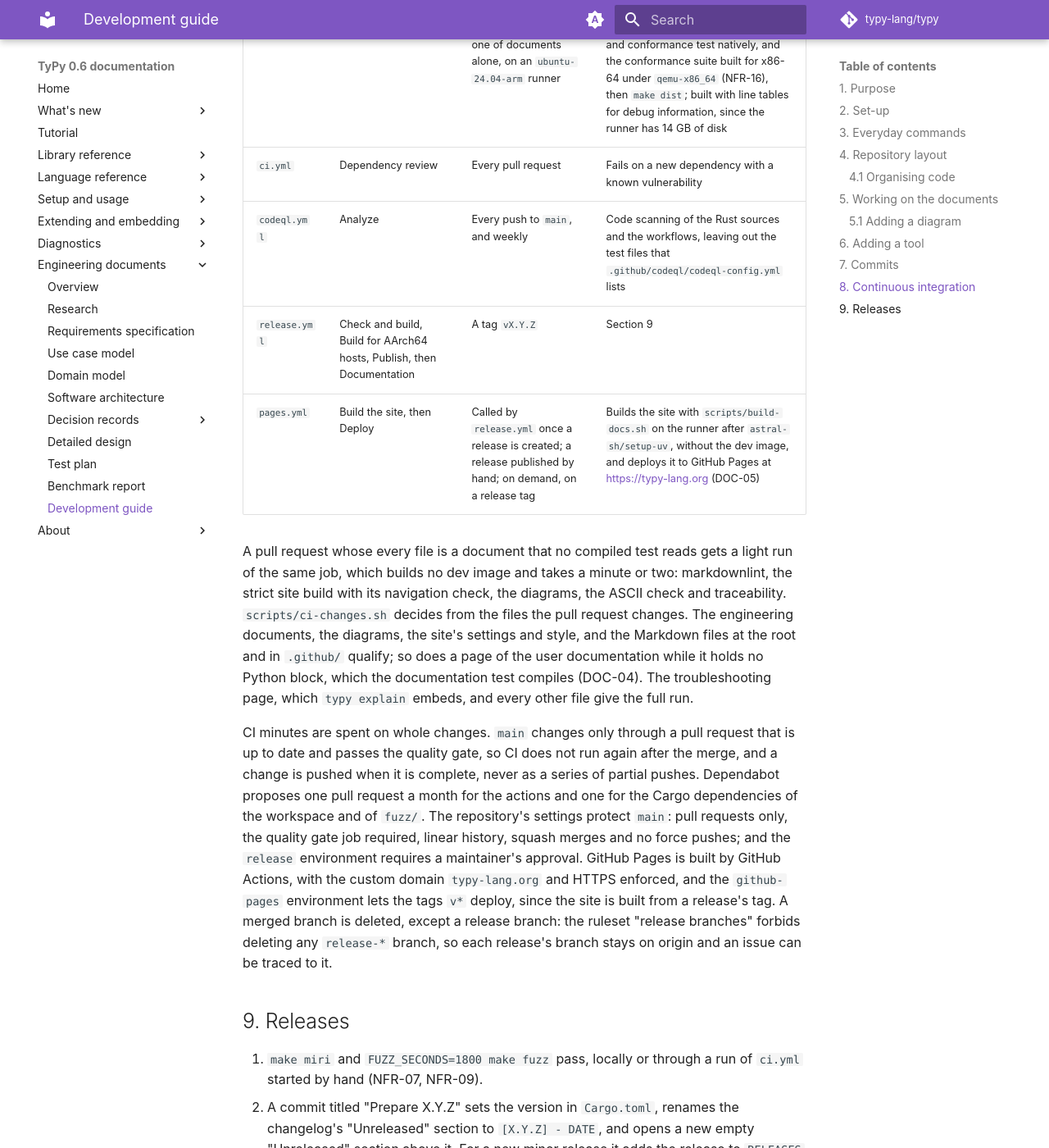
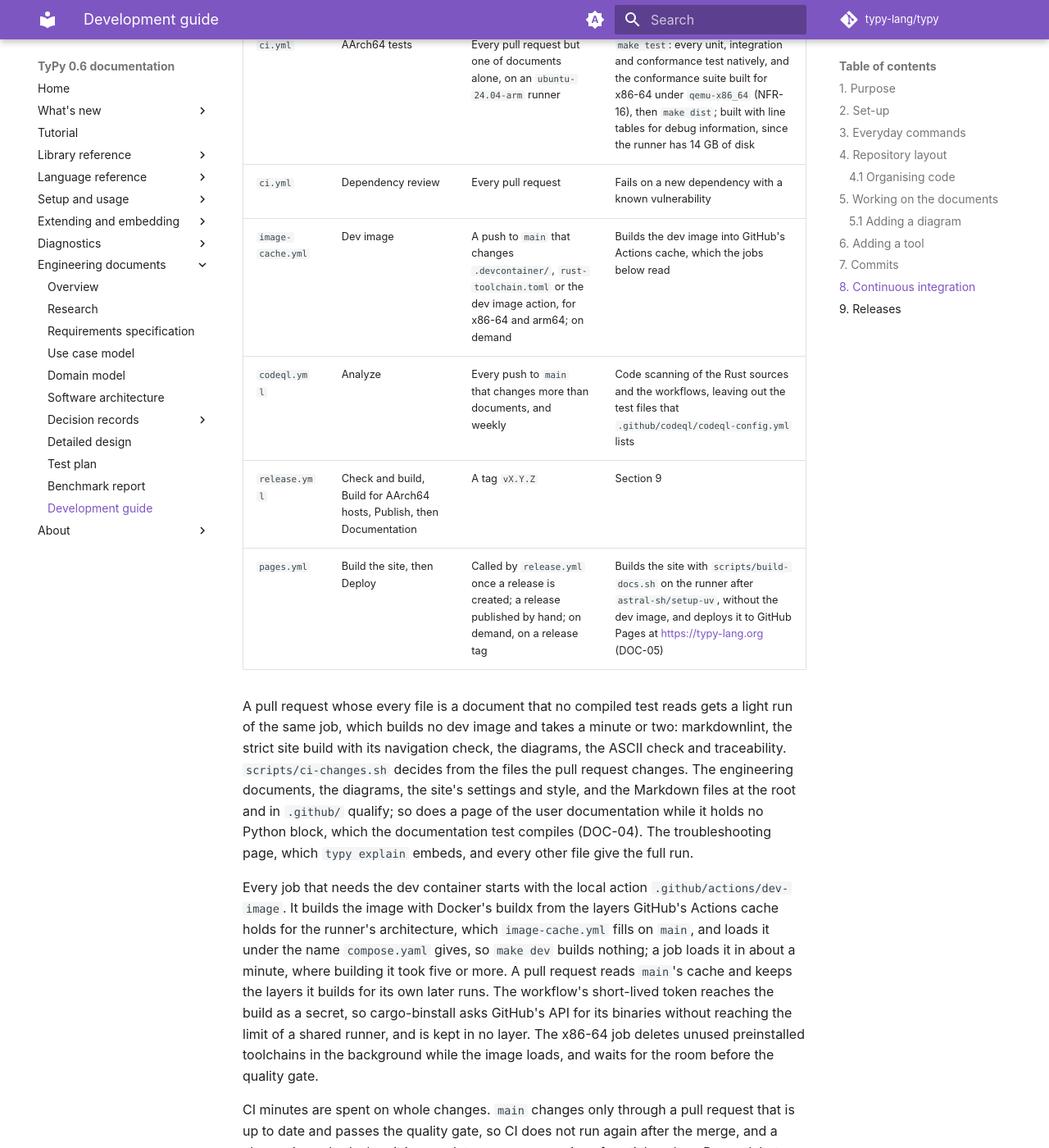
Before and after one commit to typy-lang/typy, an MkDocs documentation site: the page built from docs/development/development-guide.md, in a window 1280 px wide and 1400 px high, scrolled down 7700 px. Shown: the whole window at 82% size. Built offline with MkDocs 1.6.1 and Material for MkDocs 9.7.7, drawn with Linux system fonts in a browser that asks for light colours; comment, search, counter and statistics services are not loaded; some of the changed text lies outside the part shown.

Commit message:
Load the dev image from GitHub's cache and stop repeating CI work (#18)
Every job builds the dev image through .github/actions/dev-image from the Actions cache that image-cache.yml fills on main; cargo-binstall gets the workflow's token; the release no longer repeats the quality gate; CodeQL skips documents-only pushes; the x86-64 job frees disk in the background.

```diff
--- a/docs/development/development-guide.md
+++ b/docs/development/development-guide.md
@@ -205,7 +205,8 @@ to GitHub Pages.
 | `ci.yml` | Miri and fuzzing | On demand, before a release | `make miri`, then `FUZZ_SECONDS=1800 make fuzz`; the inputs that crashed are kept as an artifact |
 | `ci.yml` | AArch64 tests | Every pull request but one of documents alone, on an `ubuntu-24.04-arm` runner | `make test`: every unit, integration and conformance test natively, and the conformance suite built for x86-64 under `qemu-x86_64` (NFR-16), then `make dist`; built with line tables for debug information, since the runner has 14 GB of disk |
 | `ci.yml` | Dependency review | Every pull request | Fails on a new dependency with a known vulnerability |
-| `codeql.yml` | Analyze | Every push to `main`, and weekly | Code scanning of the Rust sources and the workflows, leaving out the test files that `.github/codeql/codeql-config.yml` lists |
+| `image-cache.yml` | Dev image | A push to `main` that changes `.devcontainer/`, `rust-toolchain.toml` or the dev image action, for x86-64 and arm64; on demand | Builds the dev image into GitHub's Actions cache, which the jobs below read |
+| `codeql.yml` | Analyze | Every push to `main` that changes more than documents, and weekly | Code scanning of the Rust sources and the workflows, leaving out the test files that `.github/codeql/codeql-config.yml` lists |
 | `release.yml` | Check and build, Build for AArch64 hosts, Publish, then Documentation | A tag `vX.Y.Z` | Section 9 |
 | `pages.yml` | Build the site, then Deploy | Called by `release.yml` once a release is created; a release published by hand; on demand, on a release tag | Builds the site with `scripts/build-docs.sh` on the runner after `astral-sh/setup-uv`, without the dev image, and deploys it to GitHub Pages at <https://typy-lang.org> (DOC-05) |
 
@@ -219,6 +220,19 @@ root and in `.github/` qualify; so does a page of the user documentation
 while it holds no Python block, which the documentation test compiles
 (DOC-04). The troubleshooting page, which `typy explain` embeds, and every
 other file give the full run.
+
+Every job that needs the dev container starts with the local action
+`.github/actions/dev-image`. It builds the image with Docker's buildx from
+the layers GitHub's Actions cache holds for the runner's architecture, which
+`image-cache.yml` fills on `main`, and loads it under the name `compose.yaml`
+gives, so `make dev` builds nothing; a job loads it in about a minute, where
+building it took five or more. A pull request reads `main`'s cache and keeps
+the layers it builds for its own later runs. The workflow's short-lived
+token reaches the build as a secret, so cargo-binstall asks GitHub's API for
+its binaries without reaching the limit of a shared runner, and is kept in
+no layer. The x86-64 job deletes unused preinstalled toolchains in the
+background while the image loads, and waits for the room before the quality
+gate.
 
 CI minutes are spent on whole changes. `main` changes only through a pull
 request that is up to date and passes the quality gate, so CI does not run
@@ -252,9 +266,10 @@ each release's branch stays on origin and an issue can be traced to it.
 3. A tag `vX.Y.Z` on that commit starts `release.yml`.
 4. `scripts/check-release.sh` checks that the tag names the version and that
    the changelog has a dated section for it, whose text becomes the release
-   notes. The job then runs `make check` and `make dist` for x86-64 hosts,
-   while a job on an `ubuntu-24.04-arm` runner runs `make dist` for AArch64
-   hosts.
+   notes. The job then runs `make dist` for x86-64 hosts, while a job on an
+   `ubuntu-24.04-arm` runner runs it for AArch64 hosts. Neither runs the
+   quality gate again: `main` changes only through pull requests whose latest
+   commit passed it, so the tag's tree has.
 5. A maintainer approves the `release` environment.
 6. The publish job creates the GitHub release with both archives and their
    SHA-256, using the workflow's short-lived token and no long-lived one.
```
Also changed, not shown: 6 other files.
